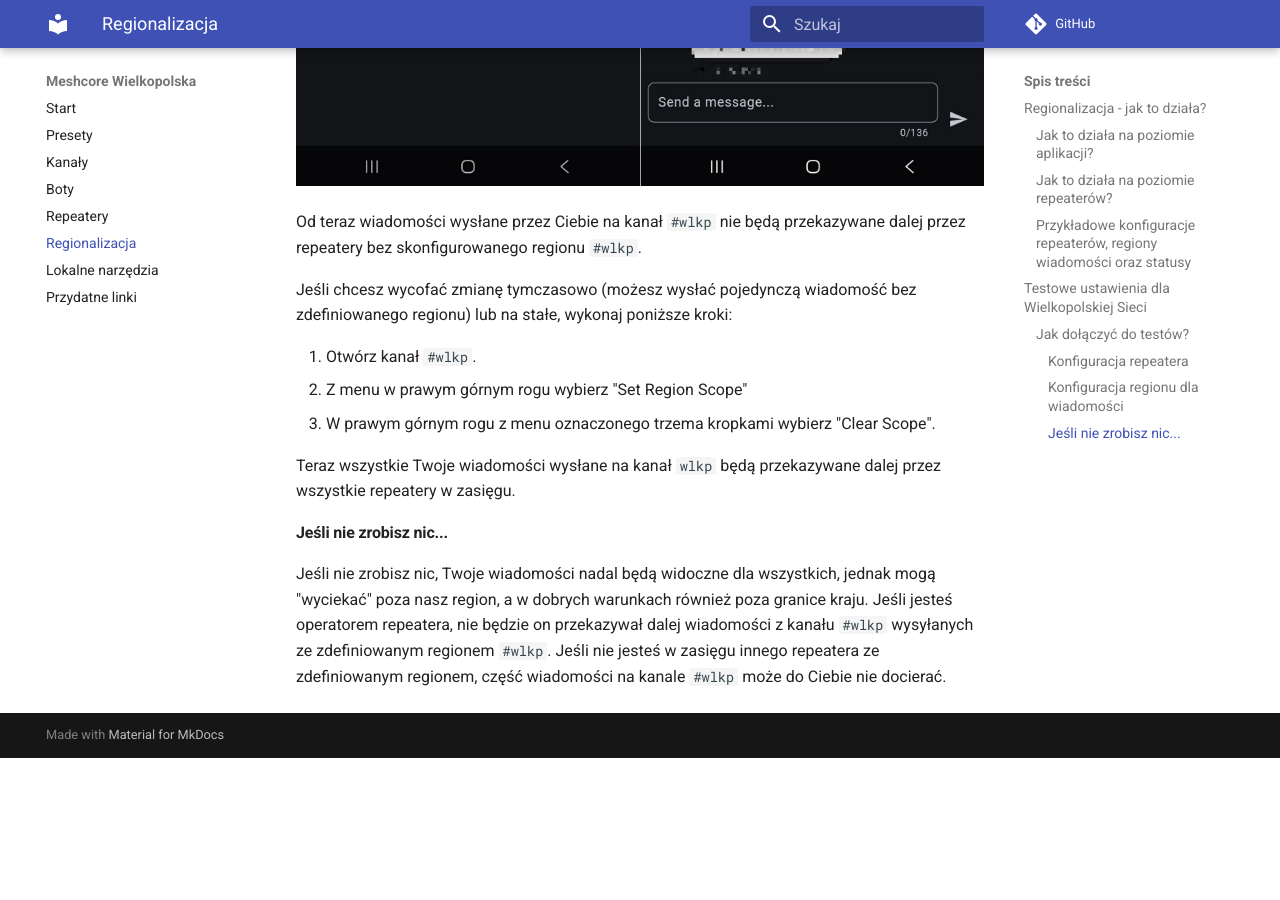
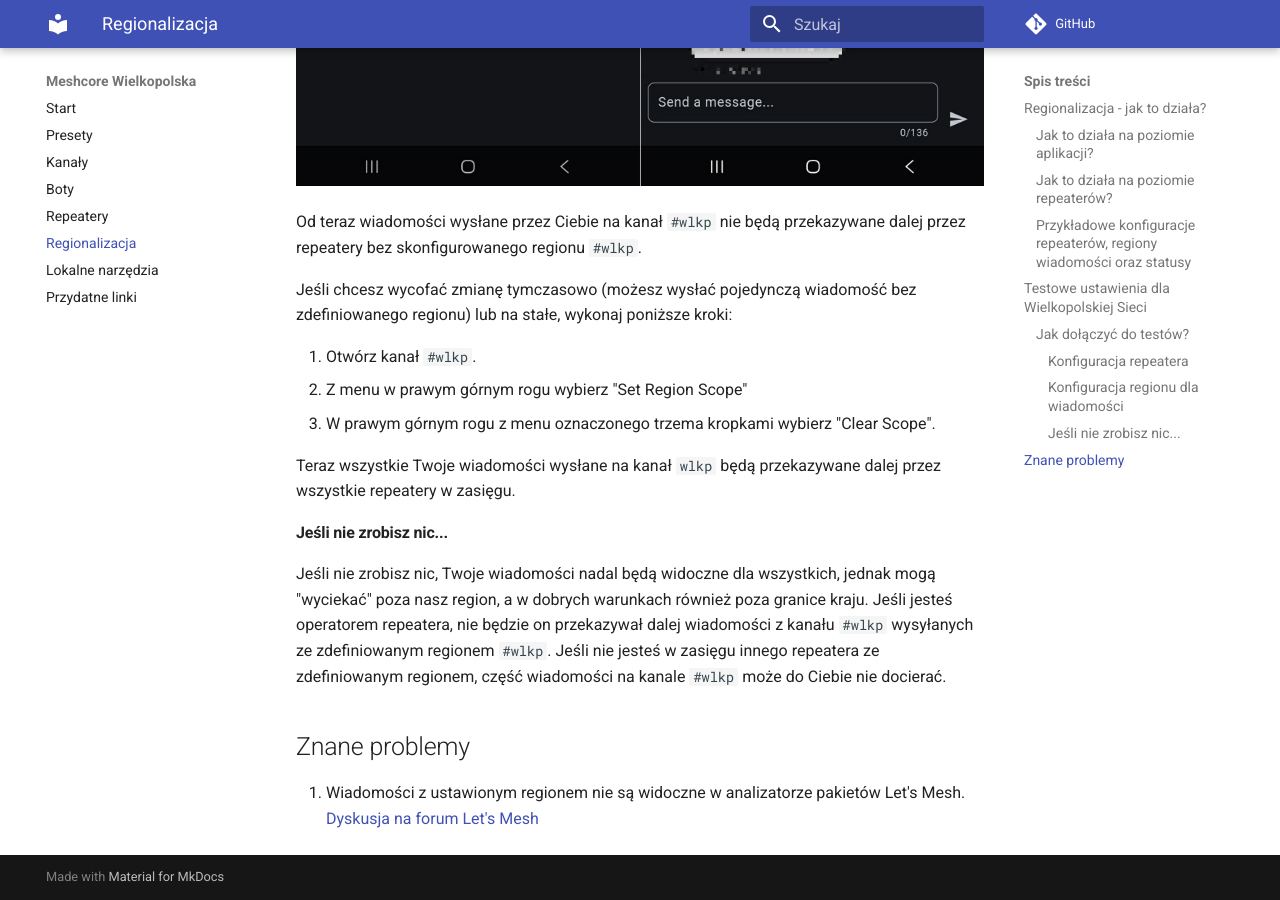
Before and after one commit to chybaDapi/awesome-meshcore-wlkp, an MkDocs documentation site: the page built from docs/regions.md, in a window 1280 px wide and 900 px high, scrolled down 5799 px. Built offline with MkDocs 1.6.1 and Material for MkDocs 9.7.7, drawn with Linux system fonts in a browser that asks for light colours; comment, search, counter and statistics services are not loaded; before the commit the page ends 6557 px from its top, so only the background shows below that.

Commit message:
Added known issues for regions

```diff
--- a/docs/regions.md
+++ b/docs/regions.md
@@ -106,3 +106,7 @@ Teraz wszystkie Twoje wiadomości wysłane na kanał `wlkp` będą przekazywane
 Jeśli nie zrobisz nic, Twoje wiadomości nadal będą widoczne dla wszystkich, jednak mogą "wyciekać" poza nasz region, a w dobrych warunkach również poza granice kraju.
 Jeśli jesteś operatorem repeatera, nie będzie on przekazywał dalej wiadomości z kanału `#wlkp` wysyłanych ze zdefiniowanym regionem `#wlkp`. Jeśli nie jesteś w zasięgu innego repeatera
 ze zdefiniowanym regionem, część wiadomości na kanale `#wlkp` może do Ciebie nie docierać.
+
+
+## Znane problemy
+1. Wiadomości z ustawionym regionem nie są widoczne w analizatorze pakietów Let's Mesh. [Dyskusja na forum Let's Mesh](https://forum.letsmesh.net/t/messages-with-region-not-wisible-on-channels-page/237/2)
```
